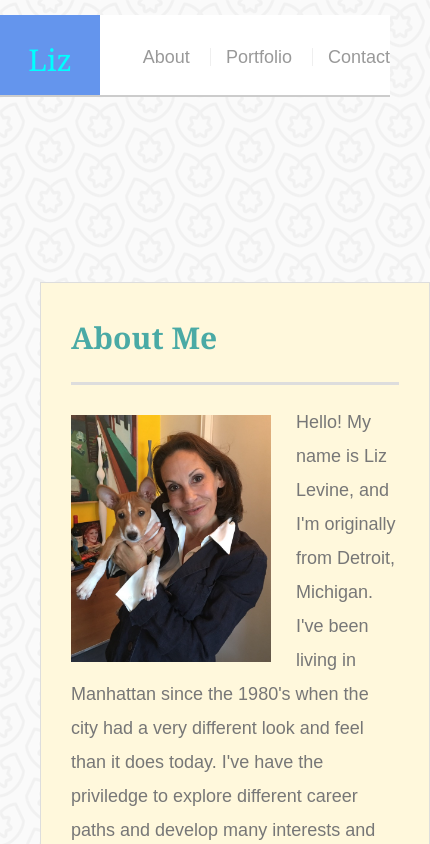
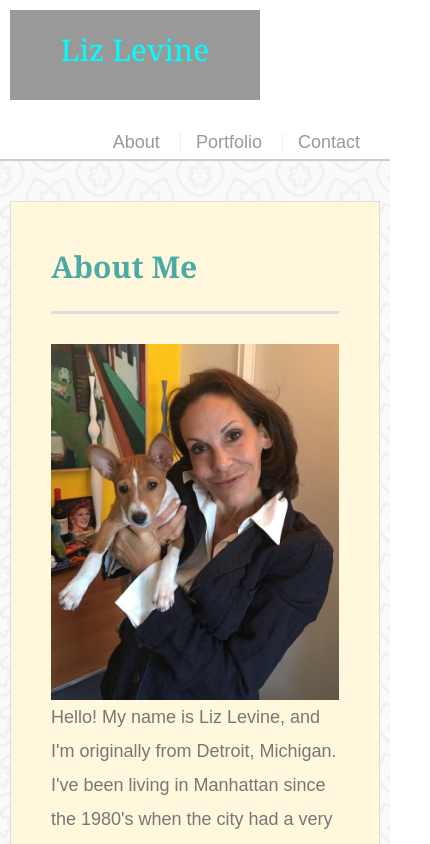
Before and after one commit to lizlevine/Responsive-Portfolio, a plain HTML site: page index.html in a window 390 px wide. Shown: the top 844 px of the page, 430 px wide, since content can reach past the window. Drawn offline with Linux system fonts and the light colour scheme.

Commit message:
edits to all media queries,css and html

```diff
--- a/assets/css/style.css
+++ b/assets/css/style.css
@@ -245,53 +245,123 @@
 
 /* MEDIA QUERIES */
 
-@media screen and (max-width: 980px) {
+@media only screen and (max-width: 980px) {
+  #navbar {
+    margin-right: 10px;
+    padding-right: 20px;
+    margin-bottom: 0;
+  }
 
   .main-container {
+    padding: 40px;
+  }
+
+  /* #main-container {
+    padding: 40px;
+
+  } */
+}
+
+@media only screen and (max-width: 768px) {
+  .main-container {
+    max-width: 100%;
+    /* font-size: 16px; */
+    /* padding: 30px; */
+    /* margin: 0 0 40px 0;
+    margin: 30px; */
+    /* width: 100%; */
+    /* max-width: 768px; */
     background-color: cornsilk;
   }
 
-@media screen and (max-width: 768px) {
- .main-container {
-   /* font-size: 14px; */
-    background-color: #ccc;
-    margin: 40px;
+  #main-container {
+    width: 100%;
+    /* max-width: 768px; */
+    /* margin: 0; */
+    /* padding: 20px; */
+    overflow: auto;
+    padding-top: 20px;
+  }
+  #navbar {
+    position: static;
+    /* margin-bottom: 20px; */
+    padding-right: 20px;
+    width: 100%;
+    /* text-align: center; */
+    /* margin-bottom: 20px; */
+  }
+
+  .container {
+    padding: 20px;
+    width: 100%;
+    /* max-width: 768px; */
+  }
+}
+.work:nth-child(both) {
+  float: right;
 }
 
+#contact-form {
+  margin: 30px;
+}
+
+#contact {
+  margin-left: 30px;
+}
+
+/* .work h3 {
+    width: 70%;
+    line-height: 20px;  */
 
 @media only screen and (max-width: 640px) {
-
-  #navbar{
+  #navbar {
     position: static;
     margin-bottom: 20px;
-     /* Box-model */
-     width: 100%;
+    padding-right: 20px;
+    width: 100%;
+    text-align: center;
+  }
 
-     /* Positioning */
-     margin: 15px 0;
-
-     /* Typography */
-     text-align: center;
-
+  .container {
+    margin-right: 20px;
   }
 
   .main-container {
     /* font-size: 14px; */
-     background-color: cornsilk;
-     /* margin-right: 40px; */
+    background-color: cornsilk;
+    /* margin-right: 40px; */
   }
+  #main-container {
+    margin-top: 20px;
+  }
+  /* #main-container {
+    margin-top: 20px; */
 
   #logo {
-    width: 100px;
-    height: 80px;
-    background-color: cornflowerblue;
+    /* width: 100px;
+    height: 100px; */
+    background-color: #999;
     float: left;
     font-family: "Georgia", Times, Times New Roman, serif;
     text-align: center;
-    line-height: 90px;
+    line-height: 80px;
     color: cyan;
     font-weight: 500;
-    /* font-size: 30px;
-    text-decoration: none; */
+  }
+  .auth-image {
+    width: 100%;
+  }
+
+  /* p {
+    padding: 20px;
+  } */
+
+  .work img {
+    /* width: 70%;
+    line-height: 20px;  */
+    float: left;
+  }
+  .container {
+    padding: 10px;
   }
 }
```
Also changed, not shown: contact.html (+1 -1 lines).
